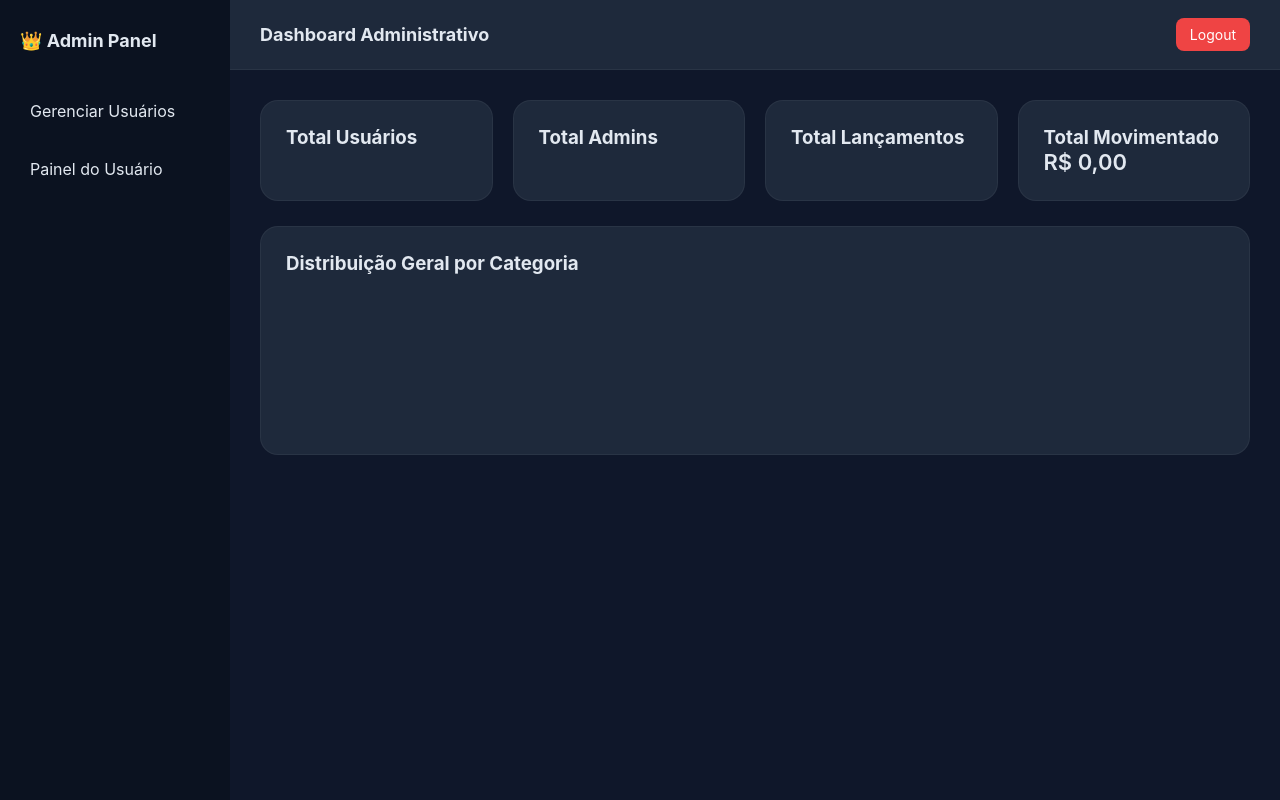
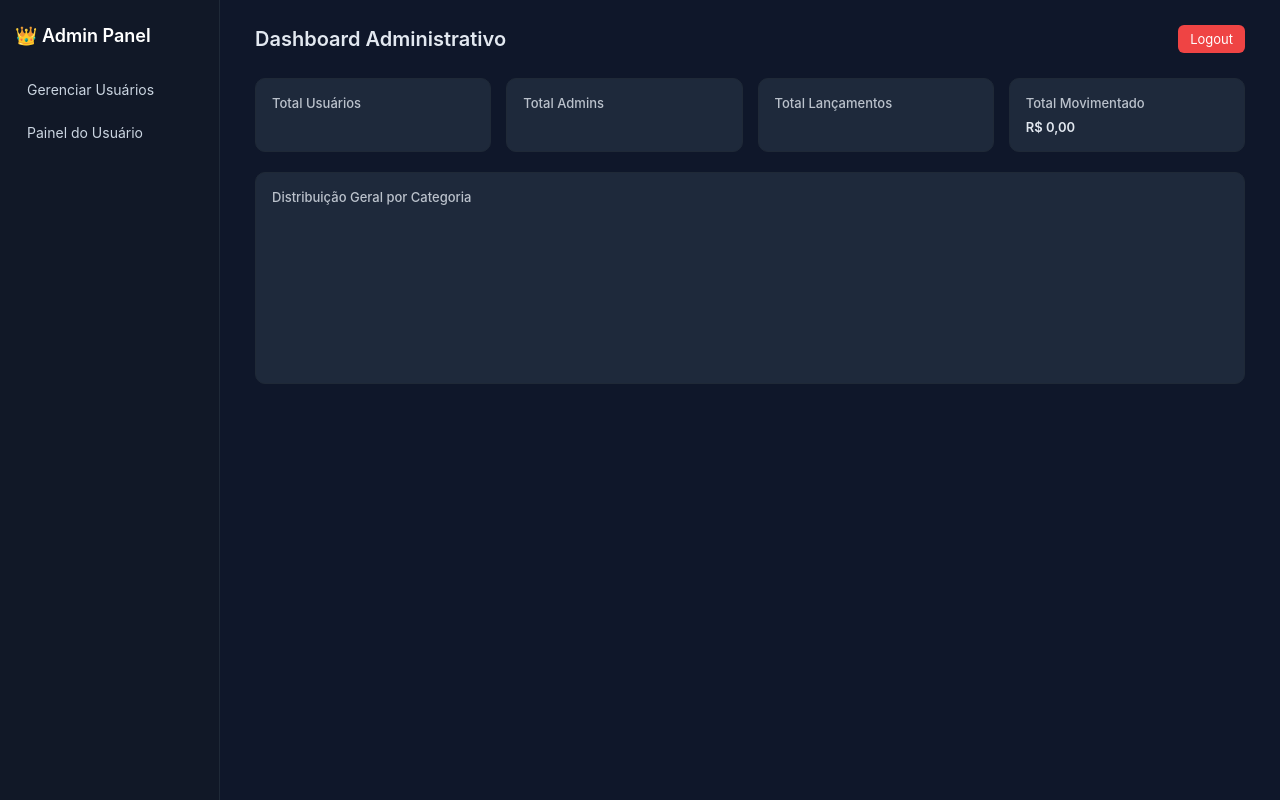
Before and after one commit to iproleplay/controle-financeiro, a Flask app: template templates/admin_dashboard.html in a window 1280 px wide. Run offline with Flask 3, Linux system fonts and the light colour scheme; the template is opened without the code that fills it, so the values that code supplies are empty; a map, chart or similar area stays blank; some libraries are stand-ins or nearby versions.

Commit message:
Melhoria no layout - dashboard mais compacto

```diff
--- a/static/style.css
+++ b/static/style.css
@@ -1,128 +1,155 @@
-:root{
-    --bg:#0f172a;
-    --sidebar:#0b1220;
-    --card:#1e293b;
-    --input:#334155;
-    --primary:#2563eb;
-    --primary-light:#3b82f6;
-    --text:#e2e8f0;
-    --danger:#ef4444;
-    --success:#22c55e;
+* {
+    box-sizing: border-box;
+    margin: 0;
+    padding: 0;
+    font-family: Inter, system-ui, -apple-system, sans-serif;
 }
 
-*{
-    box-sizing:border-box;
-    margin:0;
-    padding:0;
+body {
+    background: #0f172a;
+    color: #e2e8f0;
+    display: flex;
 }
 
-body{
-    font-family:Inter, Arial, sans-serif;
-    background:var(--bg);
-    color:var(--text);
-    display:flex;
+/* SIDEBAR */
+.sidebar {
+    width: 220px;
+    background: #111827;
+    min-height: 100vh;
+    padding: 25px 15px;
+    border-right: 1px solid #1f2937;
 }
 
-/* ===== SIDEBAR ===== */
-
-.sidebar{
-    width:230px;
-    background:var(--sidebar);
-    min-height:100vh;
-    padding:30px 20px;
-    position:fixed;
+.sidebar h2 {
+    font-size: 18px;
+    margin-bottom: 25px;
+    font-weight: 600;
+    color: #fff;
 }
 
-.sidebar h2{
-    margin-bottom:40px;
-    font-size:18px;
+.sidebar a {
+    display: block;
+    padding: 10px 12px;
+    margin-bottom: 6px;
+    color: #cbd5e1;
+    text-decoration: none;
+    font-size: 14px;
+    border-radius: 6px;
+    transition: 0.2s;
 }
 
-.sidebar a{
-    display:block;
-    color:var(--text);
-    text-decoration:none;
-    margin-bottom:18px;
-    padding:10px;
-    border-radius:8px;
-    transition:0.2s;
+.sidebar a:hover {
+    background: #1e293b;
+    color: #fff;
 }
 
-.sidebar a:hover{
-    background:var(--primary);
+/* MAIN */
+.main {
+    flex: 1;
+    padding: 25px 35px;
 }
 
-/* ===== MAIN ===== */
-
-.main{
-    margin-left:230px;
-    width:100%;
+/* NAVBAR */
+.navbar {
+    display: flex;
+    justify-content: space-between;
+    align-items: center;
+    margin-bottom: 25px;
 }
 
-/* ===== NAVBAR ===== */
-
-.navbar{
-    background:var(--card);
-    padding:18px 30px;
-    display:flex;
-    justify-content:space-between;
-    align-items:center;
-    border-bottom:1px solid rgba(255,255,255,0.05);
+.navbar h1 {
+    font-size: 20px;
+    font-weight: 600;
 }
 
-.navbar h1{
-    font-size:18px;
+.logout-btn {
+    background: #ef4444;
+    padding: 6px 12px;
+    font-size: 13px;
+    border-radius: 6px;
+    color: white;
+    text-decoration: none;
+    transition: 0.2s;
 }
 
-.logout-btn{
-    background:var(--danger);
-    padding:8px 14px;
-    border-radius:8px;
-    color:white;
-    text-decoration:none;
-    font-size:14px;
+.logout-btn:hover {
+    background: #dc2626;
 }
 
-.content{
-    padding:30px;
+/* GRID */
+.grid {
+    display: grid;
+    grid-template-columns: repeat(auto-fit, minmax(180px, 1fr));
+    gap: 15px;
+    margin-bottom: 20px;
 }
 
-/* ===== CARDS ===== */
-
-.card{
-    background:var(--card);
-    padding:25px;
-    border-radius:18px;
-    margin-bottom:25px;
-    border:1px solid rgba(255,255,255,0.05);
+/* CARDS */
+.card {
+    background: #1e293b;
+    padding: 16px;
+    border-radius: 10px;
+    border: 1px solid #1f2937;
 }
 
-.grid{
-    display:grid;
-    grid-template-columns:repeat(auto-fit,minmax(220px,1fr));
-    gap:20px;
+.card h3 {
+    font-size: 13px;
+    font-weight: 500;
+    opacity: 0.8;
+    margin-bottom: 8px;
 }
 
-.stat{
-    font-size:22px;
-    font-weight:600;
+.stat {
+    font-size: 18px;
+    font-weight: 600;
 }
 
-button{
-    padding:12px;
-    border:none;
-    border-radius:8px;
-    background:linear-gradient(90deg,var(--primary-light),var(--primary));
-    color:white;
-    cursor:pointer;
+.red { color: #ef4444; }
+.green { color: #22c55e; }
+
+/* FORM */
+.card form {
+    display: flex;
+    gap: 10px;
+    flex-wrap: wrap;
 }
 
-input, select{
-    width:100%;
-    padding:12px;
-    border-radius:8px;
-    border:1px solid rgba(255,255,255,0.08);
-    background:var(--input);
-    color:white;
-    margin-bottom:10px;
+.card input,
+.card select {
+    padding: 8px 10px;
+    border-radius: 6px;
+    border: 1px solid #334155;
+    background: #0f172a;
+    color: #fff;
+    font-size: 13px;
 }
+
+.card button {
+    padding: 8px 14px;
+    border-radius: 6px;
+    border: none;
+    background: #3b82f6;
+    color: white;
+    font-size: 13px;
+    cursor: pointer;
+    transition: 0.2s;
+}
+
+.card button:hover {
+    background: #2563eb;
+}
+
+/* LISTA */
+.card div {
+    font-size: 13px;
+}
+
+/* SCROLL */
+::-webkit-scrollbar {
+    width: 6px;
+}
+
+::-webkit-scrollbar-thumb {
+    background: #334155;
+    border-radius: 4px;
+}
```
